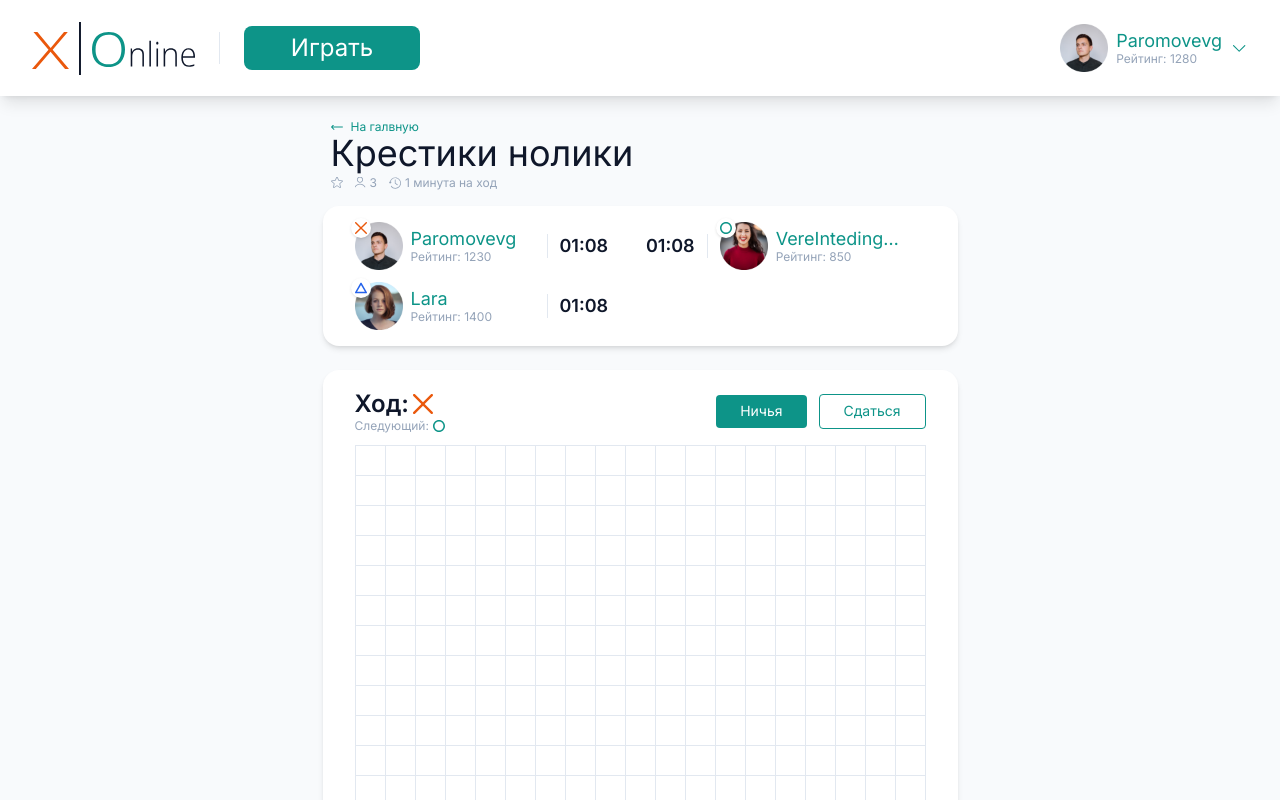
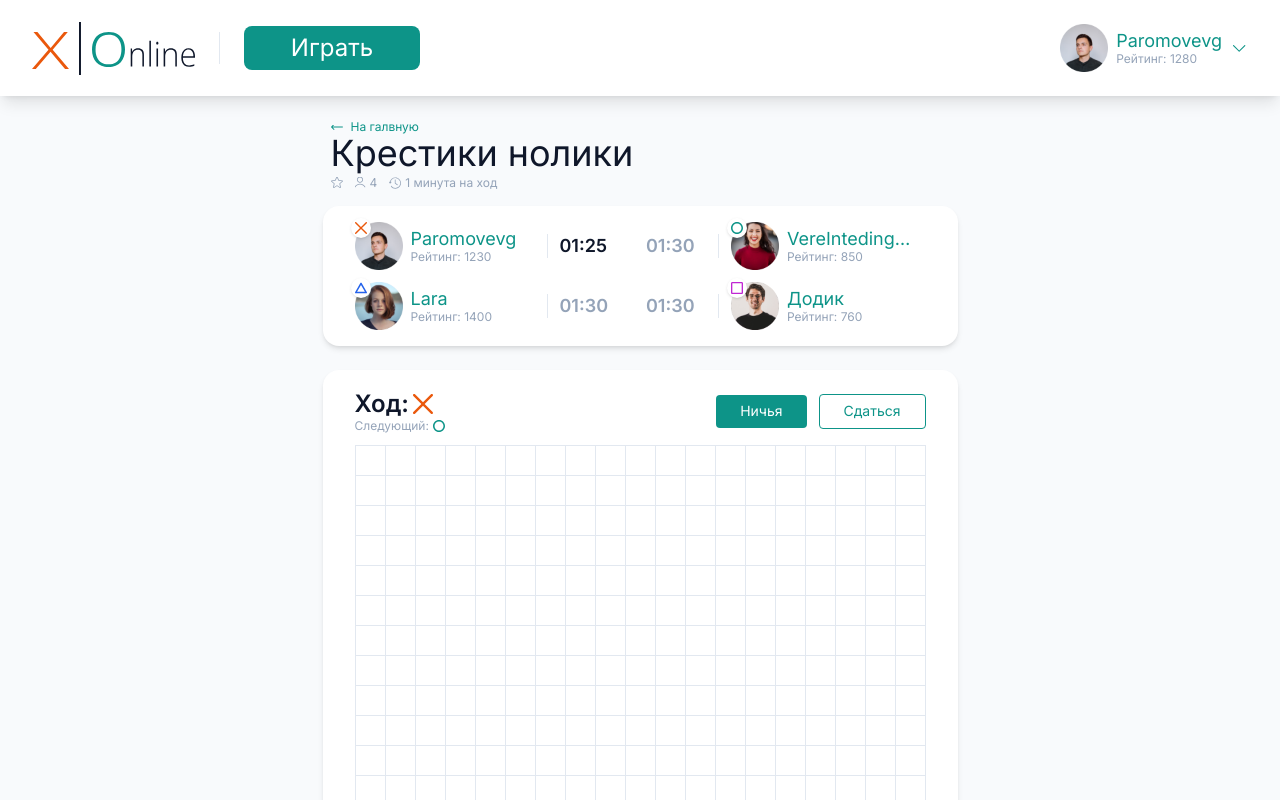
Before and after one commit to MolochkovSA/tik-tac-toe-online, a Next.js app: page / in a window 1280 px wide. Shown: the top 800 px of the page. Built offline with nearby package versions, Linux system fonts and the light colour scheme.

Commit message:
feat: add progress timer

```diff
--- a/components/game/game-field.jsx
+++ b/components/game/game-field.jsx
@@ -1,10 +1,8 @@
 import clsx from 'clsx'
 import { UiButton } from '../uikit/ui-button'
 import { GameSymbol } from './game-symbol'
-import { useGameState } from './use-game-state'
 
-export function GameField({ className, playersCount }) {
-  const { cells, currentMove, nextMove, handleCellClick } = useGameState(playersCount)
+export function GameField({ className, cells, currentMove, nextMove, handleCellClick }) {
   const actions = (
     <>
       <UiButton size="md" variant="primary">
--- a/components/game/game-info.jsx
+++ b/components/game/game-info.jsx
@@ -7,6 +7,7 @@ import avatarSrc1 from './images/avatar-1.png'
 import avatarSrc2 from './images/avatar-2.png'
 import avatarSrc3 from './images/avatar-3.png'
 import avatarSrc4 from './images/avatar-4.png'
+import { useEffect, useState } from 'react'
 
 const players = [
   {
@@ -39,17 +40,45 @@ const players = [
   },
 ]
 
-export function GameInfo({ className, playersCount }) {
+export function GameInfo({ className, playersCount, currentMove }) {
   return (
     <div className={clsx(className, 'bg-white rounded-2xl shadow-md px-8 py-4 grid grid-cols-2 gap-3 justify-between')}>
       {players.slice(0, playersCount).map((player, index) => (
-        <PlayerInfo key={player.id} playerInfo={player} isRight={index % 2} />
+        <PlayerInfo
+          key={player.id}
+          playerInfo={player}
+          isRight={index % 2}
+          isTimerRunning={currentMove === player.symbol}
+        />
       ))}
     </div>
   )
 }
 
-function PlayerInfo({ playerInfo, isRight }) {
+const defaultTime = 90
+
+function PlayerInfo({ playerInfo, isRight, isTimerRunning }) {
+  const [seconds, setSeconds] = useState(defaultTime)
+
+  useEffect(() => {
+    if (isTimerRunning) {
+      const targetDate = new Date(new Date().getTime() + defaultTime * 1000)
+      const timer = setInterval(() => {
+        const remainingSeconds = Math.round((targetDate - new Date()) / 1000)
+        setSeconds(Math.max(remainingSeconds, 0))
+      }, 1000)
+
+      return () => {
+        clearInterval(timer)
+        setSeconds(defaultTime)
+      }
+    }
+  }, [isTimerRunning])
+
+  const minutesString = String(Math.floor(seconds / 60)).padStart(2, '0')
+  const seconsdsString = String(seconds % 60).padStart(2, '0')
+  const isDanger = seconds <= 10
+
   return (
     <div className="flex items-center gap-3">
       <div className={clsx('relative', isRight && 'order-3')}>
@@ -59,7 +88,16 @@ function PlayerInfo({ playerInfo, isRight }) {
         </div>
       </div>
       <div className={clsx('h-6 w-px bg-slate-200', isRight && 'order-2')}></div>
-      <div className={clsx('text-lg leading-tight font-semibold', isRight && 'order-1')}>01:08</div>
+      <div
+        className={clsx(
+          ' text-lg leading-tight font-semibold w-[60px]',
+          isRight && 'order-1',
+          isDanger && 'text-orange-600',
+          !isTimerRunning && 'text-slate-400'
+        )}
+      >
+        {minutesString}:{seconsdsString}
+      </div>
     </div>
   )
 }
--- a/components/game/icons/hictory-icon.jsx
+++ b/components/game/icons/hictory-icon.jsx
@@ -2,8 +2,6 @@ export function HistoryIcon() {
   return (
     <svg width="12" height="12" viewBox="0 0 12 12" fill="none" xmlns="http://www.w3.org/2000/svg">
       <path
-        fill-rule="evenodd"
-        clip-rule="evenodd"
         d="M0.828815 5.0625C1.28631 2.35612 3.63025 0.375 6.37506 0.375C9.48175 0.375 12.0001 2.89331 12.0001 6C12.0001 9.10669 9.48175 11.625 6.37506 11.625C4.62419 11.6537 2.96969 10.8247 1.94444 9.405C1.82425 9.23625 1.86381 9.00206 2.03256 8.88188C2.20131 8.76169 2.4355 8.80125 2.55569 8.97C3.44106 10.191 4.86719 10.9024 6.37506 10.875C8.76588 10.8754 10.8042 9.14175 11.1876 6.78187C11.6194 4.12425 9.81494 1.62 7.1575 1.18819C4.50006 0.756375 1.99563 2.5605 1.56381 5.21812L1.79631 4.98375C1.94275 4.83731 2.1805 4.83731 2.32694 4.98375C2.47338 5.13019 2.47338 5.36794 2.32694 5.51437L1.38944 6.45187C1.3195 6.52238 1.22444 6.56213 1.12506 6.5625H1.08756C0.976002 6.55069 0.875502 6.48938 0.813815 6.39563L0.0638148 5.27063C-0.0522477 5.09869 -0.00687274 4.86544 0.165065 4.74937C0.337002 4.63331 0.570252 4.67869 0.686315 4.85063L0.828815 5.0625ZM8.19569 8.17688L5.94569 6.48938C5.86469 6.42413 5.81256 6.312 5.81256 6.1875V2.8125C5.81256 2.60531 5.98037 2.4375 6.18756 2.4375C6.39475 2.4375 6.56256 2.60531 6.56256 2.8125V6L8.64569 7.57687C8.81144 7.70119 8.845 7.93612 8.72069 8.10187C8.59637 8.26762 8.36144 8.30119 8.19569 8.17688Z"
         fill="currentColor"
       />
--- a/components/game/index.js
+++ b/components/game/index.js
@@ -1,3 +1,4 @@
 export { GameTitle } from './game-title'
 export { GameInfo } from './game-info'
 export { GameField } from './game-field'
+export { useGameState } from './use-game-state'
--- a/pages/index.jsx
+++ b/pages/index.jsx
@@ -1,16 +1,24 @@
 import { useState } from 'react'
-import { GameField, GameInfo, GameTitle } from '../components/game'
+import { GameField, GameInfo, GameTitle, useGameState } from '../components/game'
 import { Header } from '../components/header/'
 
 export default function HomePage() {
-  const [playersCount] = useState(3)
+  const [playersCount] = useState(4)
+  const { cells, currentMove, nextMove, handleCellClick } = useGameState(playersCount)
+
   return (
     <div className="bg-slate-50 min-h-screen">
       <Header />
       <main className="pt-6 mx-auto w-max">
         <GameTitle playersCount={playersCount} />
-        <GameInfo className="mt-4" playersCount={playersCount} />
-        <GameField className="mt-6" playersCount={playersCount} />
+        <GameInfo className="mt-4" playersCount={playersCount} currentMove={currentMove} />
+        <GameField
+          className="mt-6"
+          cells={cells}
+          currentMove={currentMove}
+          nextMove={nextMove}
+          handleCellClick={handleCellClick}
+        />
       </main>
     </div>
   )
```
